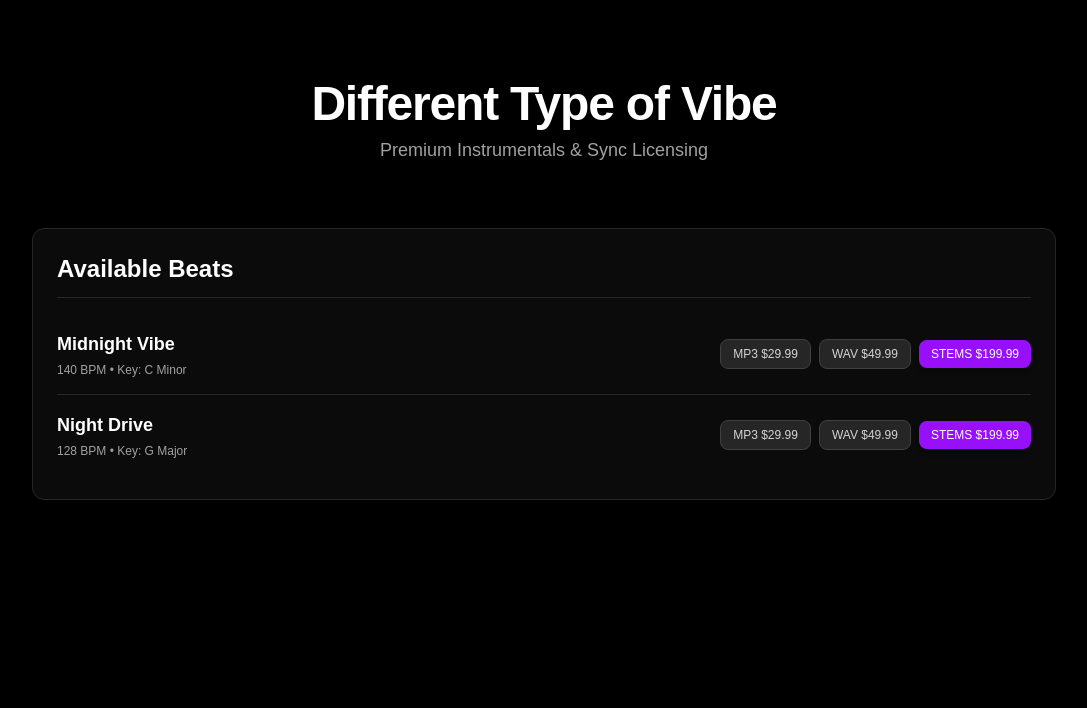
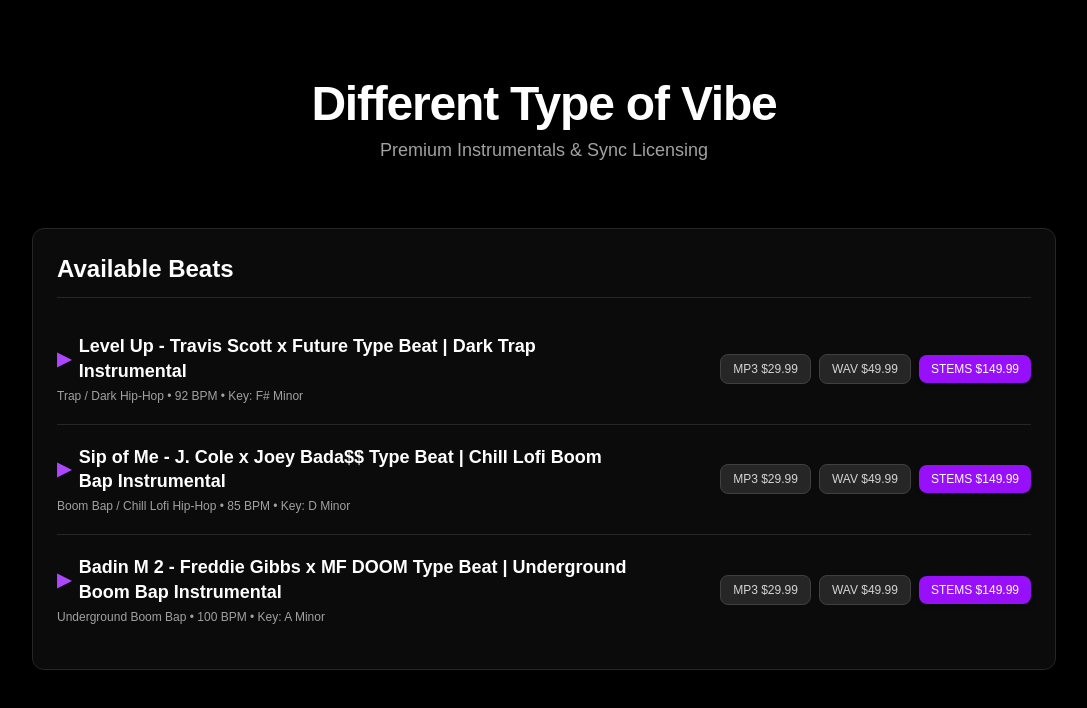
Before and after one commit to DIFFTYPEOFVIBE/different-type-of-vibe, a Next.js app: page / in a window 1280 px wide. Shown: the top 708 px of the page, without its empty margins (96-1183 px from the left). Built offline with nearby package versions, Linux system fonts and the light colour scheme.

Commit message:
update beat catalog with Level Up, Sip of Me, and Badin M 2

```diff
--- a/src/app/page.tsx
+++ b/src/app/page.tsx
@@ -5,6 +5,7 @@
 interface Track {
   id: string;
   title: string;
+  genre: string;
   bpm: number;
   key: string;
   priceMp3: number;
@@ -15,22 +16,34 @@
 export default function HomePage() {
   const [tracks] = useState<Track[]>([
     {
-      id: '1',
-      title: 'Midnight Vibe',
-      bpm: 140,
-      key: 'C Minor',
+      id: 'level-up',
+      title: 'Level Up - Travis Scott x Future Type Beat | Dark Trap Instrumental',
+      genre: 'Trap / Dark Hip-Hop',
+      bpm: 92,
+      key: 'F# Minor',
       priceMp3: 29.99,
       priceWav: 49.99,
-      priceStems: 199.99,
+      priceStems: 149.99,
     },
     {
-      id: '2',
-      title: 'Night Drive',
-      bpm: 128,
-      key: 'G Major',
+      id: 'sip-of-me',
+      title: 'Sip of Me - J. Cole x Joey Bada$$ Type Beat | Chill Lofi Boom Bap Instrumental',
+      genre: 'Boom Bap / Chill Lofi Hip-Hop',
+      bpm: 85,
+      key: 'D Minor',
       priceMp3: 29.99,
       priceWav: 49.99,
-      priceStems: 199.99,
+      priceStems: 149.99,
+    },
+    {
+      id: 'badin-m-2',
+      title: 'Badin M 2 - Freddie Gibbs x MF DOOM Type Beat | Underground Boom Bap Instrumental',
+      genre: 'Underground Boom Bap',
+      bpm: 100,
+      key: 'A Minor',
+      priceMp3: 29.99,
+      priceWav: 49.99,
+      priceStems: 149.99,
     },
   ]);
 
@@ -84,12 +97,15 @@
             {tracks.map((track) => (
               <div
                 key={track.id}
-                className="py-4 flex flex-col md:flex-row md:items-center justify-between gap-4"
+                className="py-5 flex flex-col md:flex-row md:items-center justify-between gap-4"
               >
-                <div>
-                  <h3 className="text-lg font-semibold">{track.title}</h3>
-                  <p className="text-xs text-neutral-400 mt-1">
-                    {track.bpm} BPM • Key: {track.key}
+                <div className="space-y-1 max-w-xl">
+                  <div className="flex items-center gap-2">
+                    <span className="text-purple-500 font-bold text-lg">▶</span>
+                    <h3 className="text-lg font-semibold leading-snug">{track.title}</h3>
+                  </div>
+                  <p className="text-xs text-neutral-400">
+                    {track.genre} • {track.bpm} BPM • Key: {track.key}
                   </p>
                 </div>
 
```
